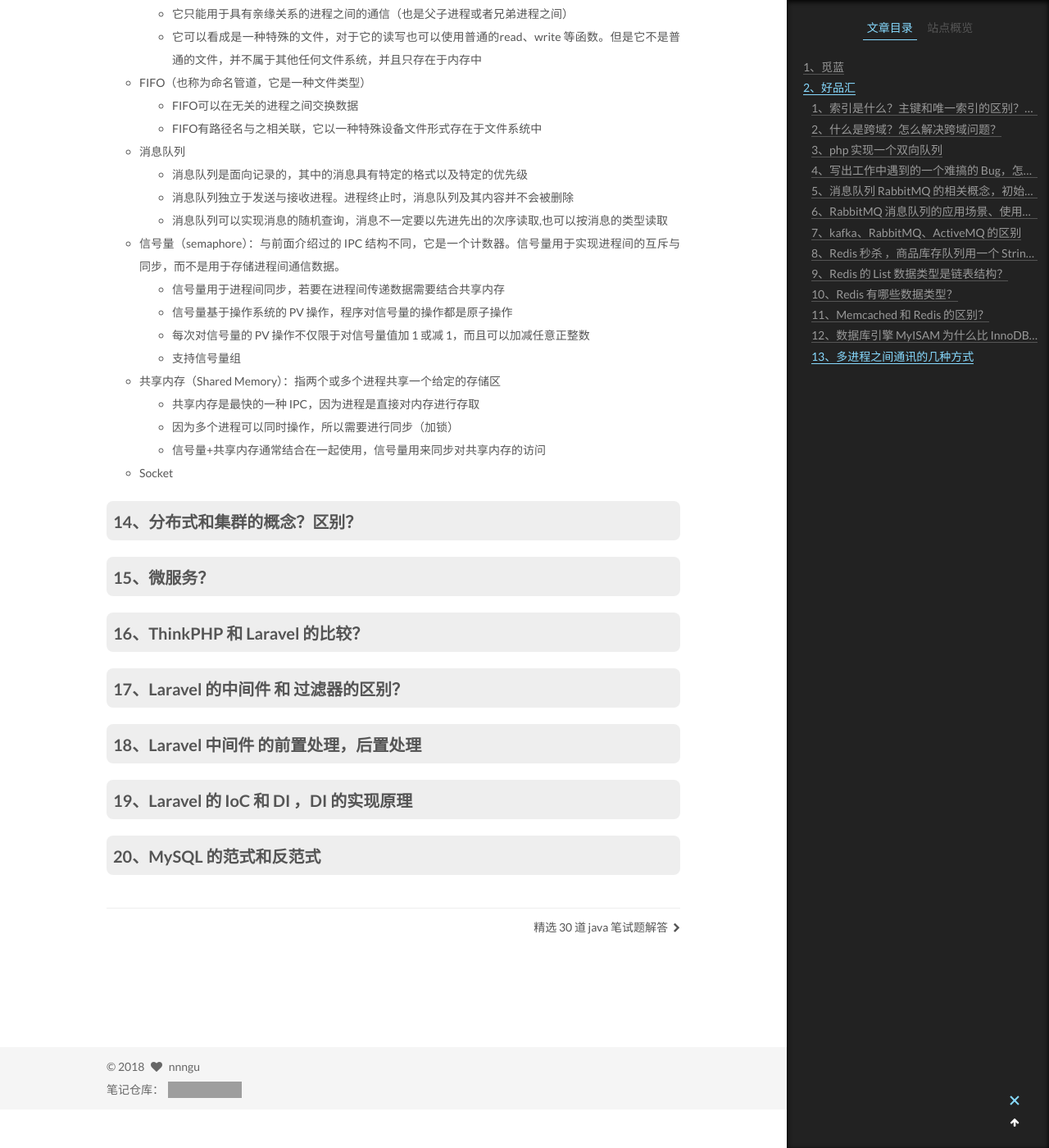
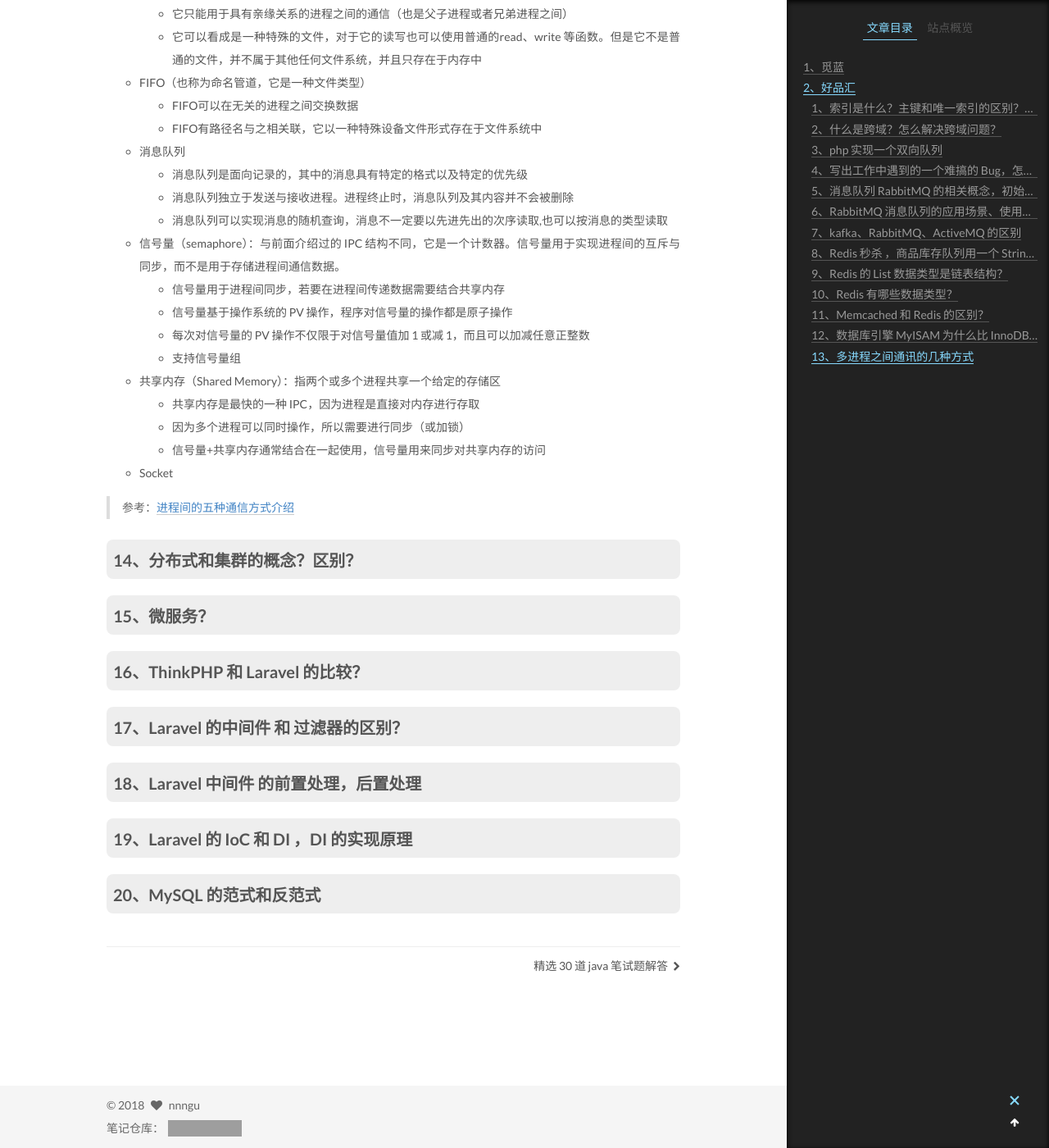
Before and after one commit to nnngu/LearningNotes, a Jekyll site: the page built from _posts/2018-06-05-PHP 面试题收集.md, in a window 1280 px wide and 1400 px high, scrolled down 10032 px. Shown: the whole window at 82% size. Built offline with Jekyll 4.4.1, drawn with Linux system fonts in a browser that asks for light colours; grey boxes are pictures that could not be loaded.

Commit message:
修改文件: _posts/2018-06-05-PHP 面试题收集.md

```diff
--- a/_posts/2018-06-05-PHP 面试题收集.md
+++ b/_posts/2018-06-05-PHP 面试题收集.md
@@ -370,11 +370,15 @@ Redis的操作之所以是原子性的，是因为Redis是单线程的。
   - 支持信号量组
 - 共享内存（Shared Memory）：指两个或多个进程共享一个给定的存储区
   - 共享内存是最快的一种 IPC，因为进程是直接对内存进行存取
-  - 因为多个进程可以同时操作，所以需要进行同步（加锁）
+  - 因为多个进程可以同时操作，所以需要进行同步（或加锁）
   - 信号量+共享内存通常结合在一起使用，信号量用来同步对共享内存的访问
 - Socket
 
+> 参考：[进程间的五种通信方式介绍](https://blog.csdn.net/wh_sjc/article/details/70283843)
+
 ### 14、分布式和集群的概念？区别？
+
+
 
 ### 15、微服务？
 
```
